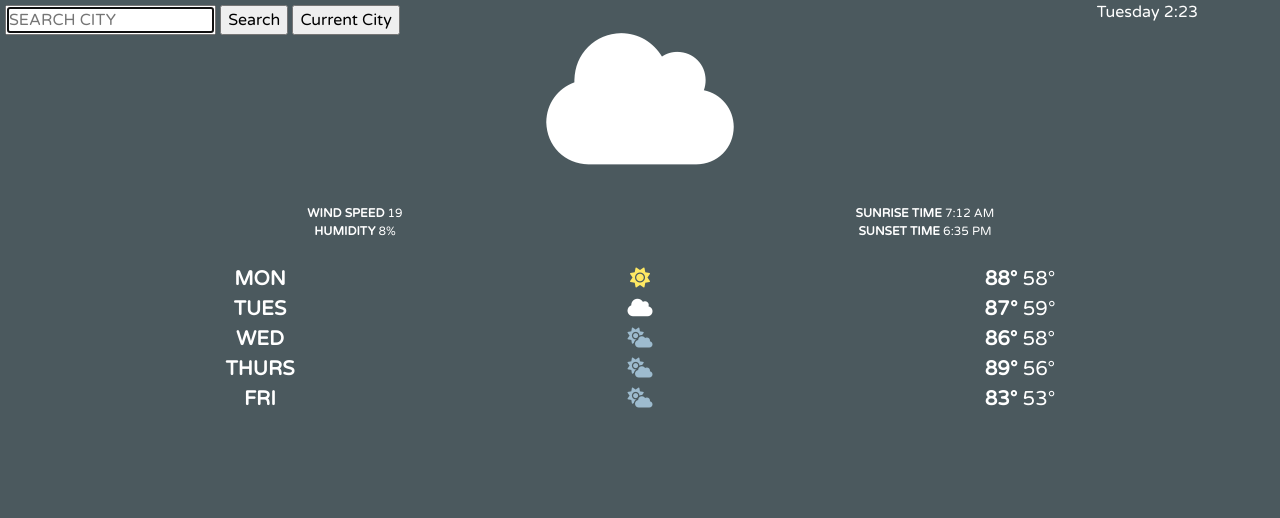
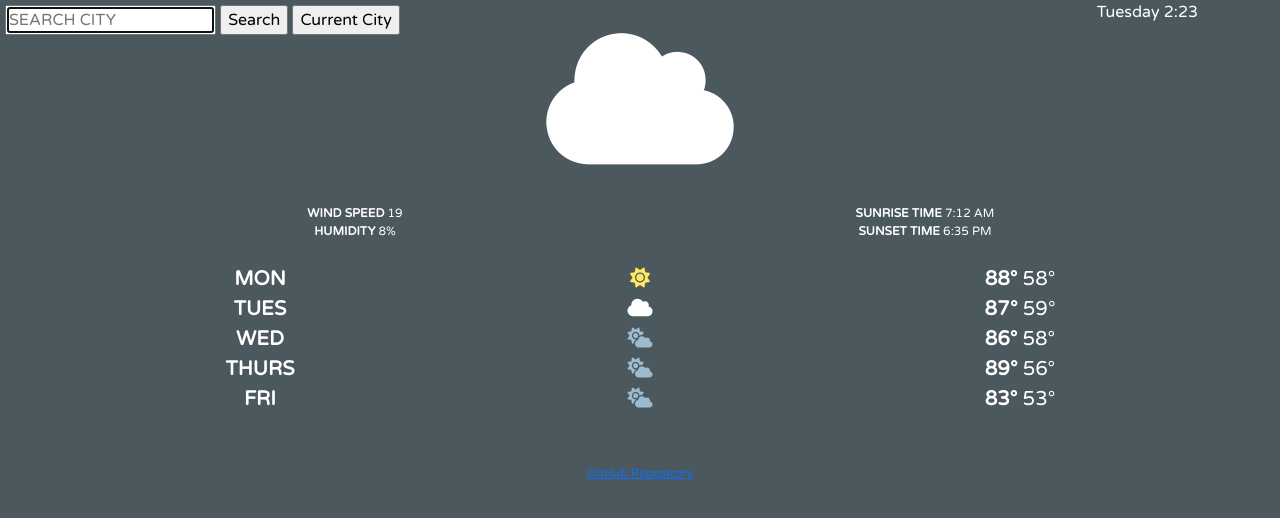
Before and after one commit to eliseraney/weather-app, a plain HTML site: page index.html in a window 1280 px wide. Drawn offline with nearby package versions, Linux system fonts and the light colour scheme; no server answers.

Commit message:
Added GitHub repository link

```diff
--- a/index.html
+++ b/index.html
@@ -107,6 +107,11 @@
           53°
         </div>
       </div>
+      <div>
+        <a href="https://github.com/eliseraney/weather-app" target="_blank">
+          GitHub Repository
+        </a>
+      </div>
     </div>
     <script src="src/script.js"></script>
   </body>
--- a/src/style.css
+++ b/src/style.css
@@ -22,6 +22,13 @@ h1 {
 
 h2 {
   text-align: center;
+}
+
+a {
+  display: block;
+  text-align: center;
+  font-size: 12px;
+  margin-top: 50px;
 }
 
 #date-time {
```
